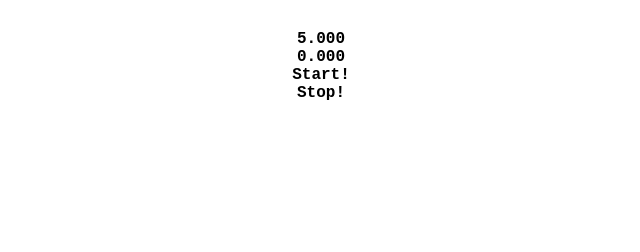
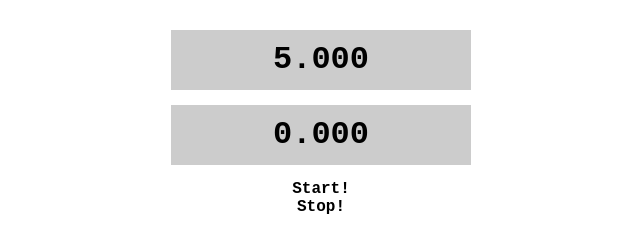
Before and after one commit to watepu/JS-5seconds, a plain HTML site: page index.html in a window 1280 px wide. Shown: the whole page, without its empty margins (319-959 px from the left). Drawn offline with Linux system fonts and the light colour scheme.

Commit message:
target,resultのスタイルを整える

```diff
--- a/css/styles.css
+++ b/css/styles.css
@@ -5,3 +5,11 @@
   text-align: center;
   font-weight: bold;
 }
+
+#target, #result{
+  font-size: 32px;
+  margin-bottom: 15px;
+  background-color: #ccc;
+  height: 60px;
+  line-height: 60px;
+}
```
